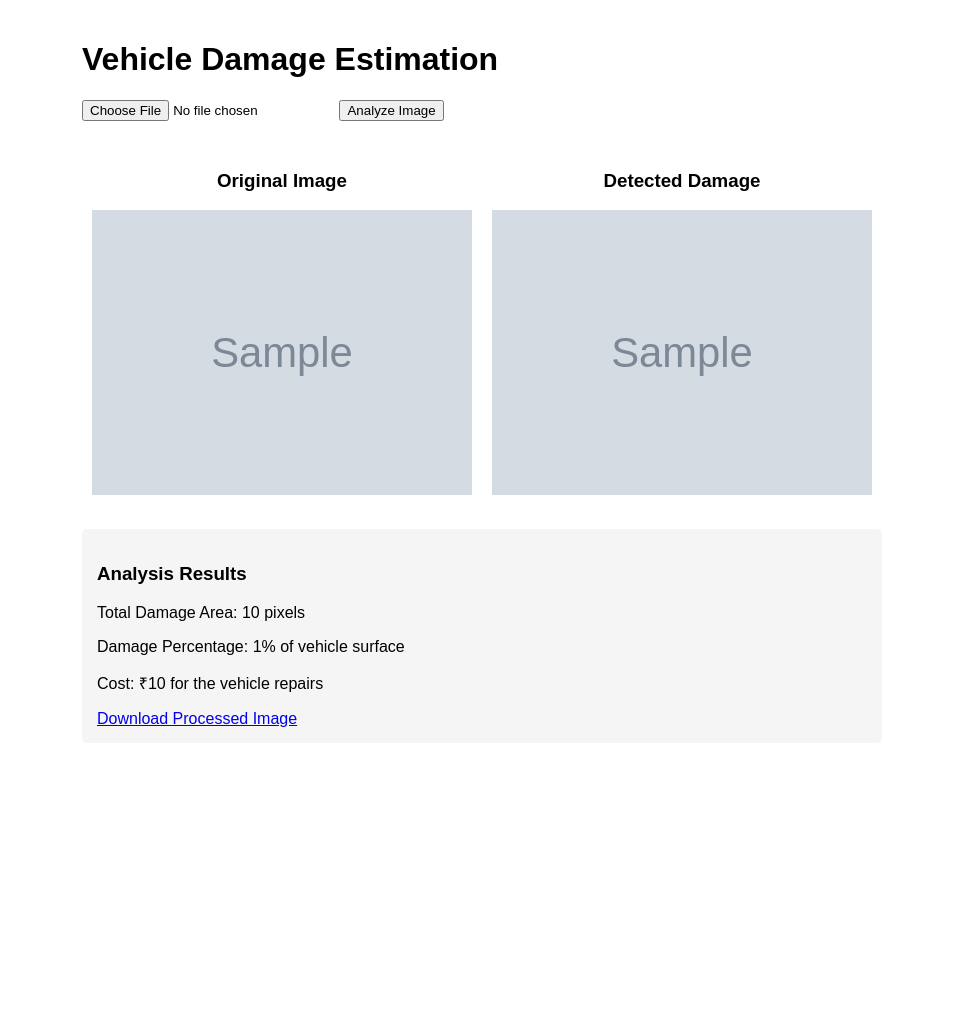
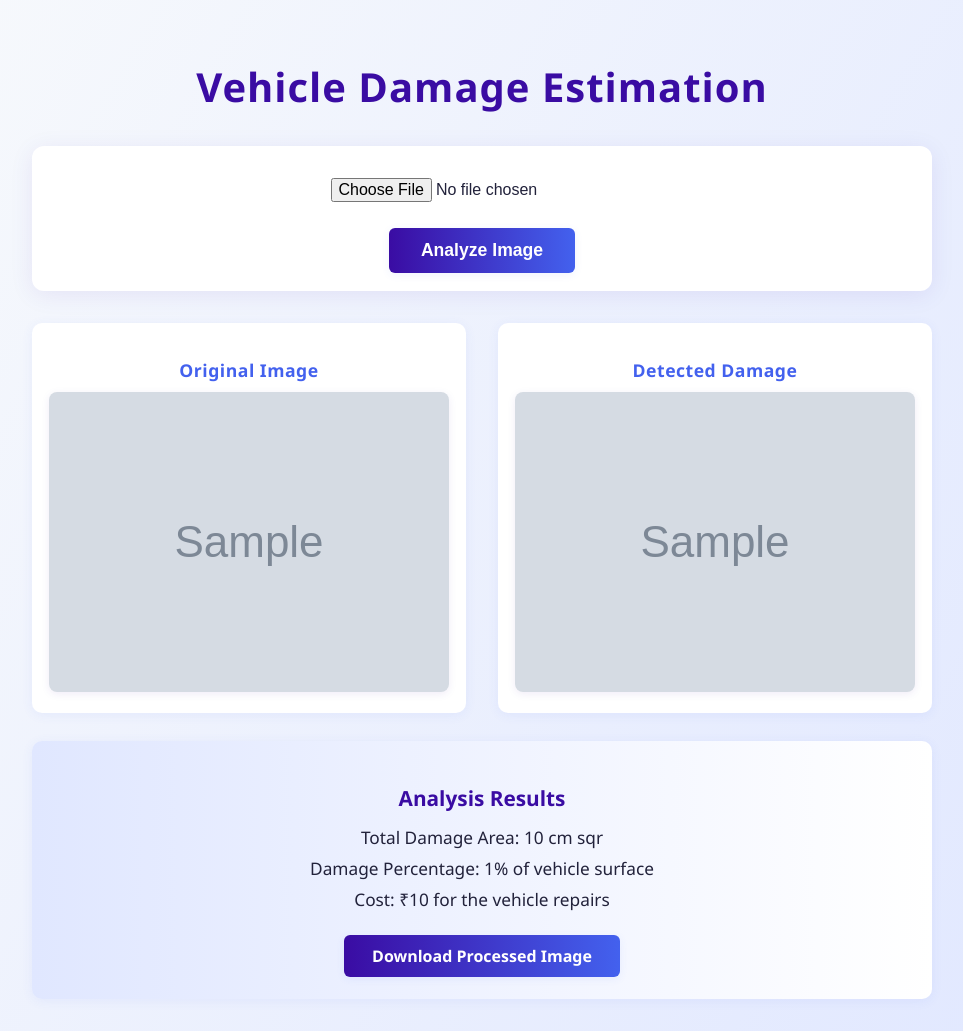
Before and after one commit to divyadev437/vehicle_damage_detection-, a Flask app: template templates/damage.html in a window 1280 px wide. Shown: the whole page, without its empty margins (158-1121 px from the left). Before the commit the page ends 727 px from the top, so only its background shows below. Run offline with Flask 3, Linux system fonts and the light colour scheme; the template is opened without the code that fills it: most values are stand-ins (such as "Sample title", 1, 10 or a date in 2020); grey boxes marked "Sample" are stand-in pictures.

Commit message:
Update damage.html

```diff
--- a/templates/damage.html
+++ b/templates/damage.html
@@ -6,30 +6,126 @@
     <title>Damage Estimation</title>
     <style>
       body {
-        font-family: Arial, sans-serif;
-        max-width: 800px;
+        font-family: 'Segoe UI', Arial, sans-serif;
+        max-width: 900px;
         margin: 0 auto;
-        padding: 20px;
+        padding: 32px 16px;
+        background: linear-gradient(120deg, #f8fafc 0%, #e0e7ff 100%);
+        color: #22223b;
+      }
+      h1 {
+        text-align: center;
+        font-size: 2.5rem;
+        margin-bottom: 32px;
+        color: #3a0ca3;
+        letter-spacing: 1px;
+      }
+      form {
+        display: flex;
+        flex-direction: column;
+        align-items: center;
+        background: #fff;
+        padding: 24px 20px 18px 20px;
+        border-radius: 12px;
+        box-shadow: 0 4px 24px 0 rgba(58,12,163,0.08);
+        margin-bottom: 32px;
+      }
+      input[type="file"] {
+        padding: 8px 0;
+        margin-bottom: 18px;
+        border: none;
+        font-size: 1rem;
+        background: none;
+      }
+      button[type="submit"] {
+        background: linear-gradient(90deg, #3a0ca3 0%, #4361ee 100%);
+        color: #fff;
+        border: none;
+        border-radius: 6px;
+        padding: 12px 32px;
+        font-size: 1.1rem;
+        font-weight: 600;
+        cursor: pointer;
+        box-shadow: 0 2px 8px 0 rgba(67,97,238,0.08);
+        transition: background 0.2s, transform 0.2s;
+      }
+      button[type="submit"]:hover {
+        background: linear-gradient(90deg, #4361ee 0%, #3a0ca3 100%);
+        transform: translateY(-2px) scale(1.03);
       }
       .image-container {
         display: flex;
         justify-content: space-between;
-        margin: 20px 0;
+        gap: 32px;
+        margin: 32px 0 18px 0;
+        flex-wrap: wrap;
       }
       .image-box {
-        flex: 1;
-        margin: 10px;
+        flex: 1 1 300px;
+        margin: 0;
         text-align: center;
+        background: #fff;
+        border-radius: 10px;
+        box-shadow: 0 2px 12px 0 rgba(67,97,238,0.07);
+        padding: 18px 10px 10px 10px;
+        min-width: 260px;
+      }
+      .image-box h3 {
+        color: #4361ee;
+        font-size: 1.1rem;
+        margin-bottom: 10px;
+        letter-spacing: 0.5px;
       }
       img {
         max-width: 100%;
         height: auto;
+        border-radius: 8px;
+        box-shadow: 0 2px 8px 0 rgba(58,12,163,0.08);
+        margin-bottom: 6px;
       }
       .results {
-        background-color: #f5f5f5;
-        padding: 15px;
-        border-radius: 5px;
-        margin: 20px 0;
+        background: linear-gradient(90deg, #e0e7ff 0%, #fff 100%);
+        padding: 22px 28px;
+        border-radius: 10px;
+        margin: 28px 0 0 0;
+        box-shadow: 0 2px 12px 0 rgba(67,97,238,0.07);
+        text-align: center;
+      }
+      .results h3 {
+        color: #3a0ca3;
+        font-size: 1.3rem;
+        margin-bottom: 14px;
+      }
+      .results p {
+        font-size: 1.08rem;
+        margin: 8px 0;
+        color: #22223b;
+      }
+      .results a {
+        display: inline-block;
+        margin-top: 16px;
+        padding: 10px 28px;
+        background: linear-gradient(90deg, #3a0ca3 0%, #4361ee 100%);
+        color: #fff;
+        border-radius: 6px;
+        text-decoration: none;
+        font-weight: 600;
+        font-size: 1rem;
+        box-shadow: 0 2px 8px 0 rgba(67,97,238,0.08);
+        transition: background 0.2s, transform 0.2s;
+      }
+      .results a:hover {
+        background: linear-gradient(90deg, #4361ee 0%, #3a0ca3 100%);
+        transform: translateY(-2px) scale(1.03);
+      }
+      @media (max-width: 800px) {
+        .image-container {
+          flex-direction: column;
+          gap: 18px;
+        }
+        .image-box {
+          min-width: 0;
+        }
       }
     </style>
   </head>
@@ -55,7 +151,7 @@
 
     <div class="results">
       <h3>Analysis Results</h3>
-      <p>Total Damage Area: {{ damage_area }} pixels</p>
+      <p>Total Damage Area: {{ damage_area }} cm sqr</p>
       <p>Damage Percentage: {{ damage_percentage }}% of vehicle surface</p>
       <p>Cost: ₹{{ cost }} for the vehicle repairs</p>
       <a href="{{ processed_image }}" download>Download Processed Image</a>
```
